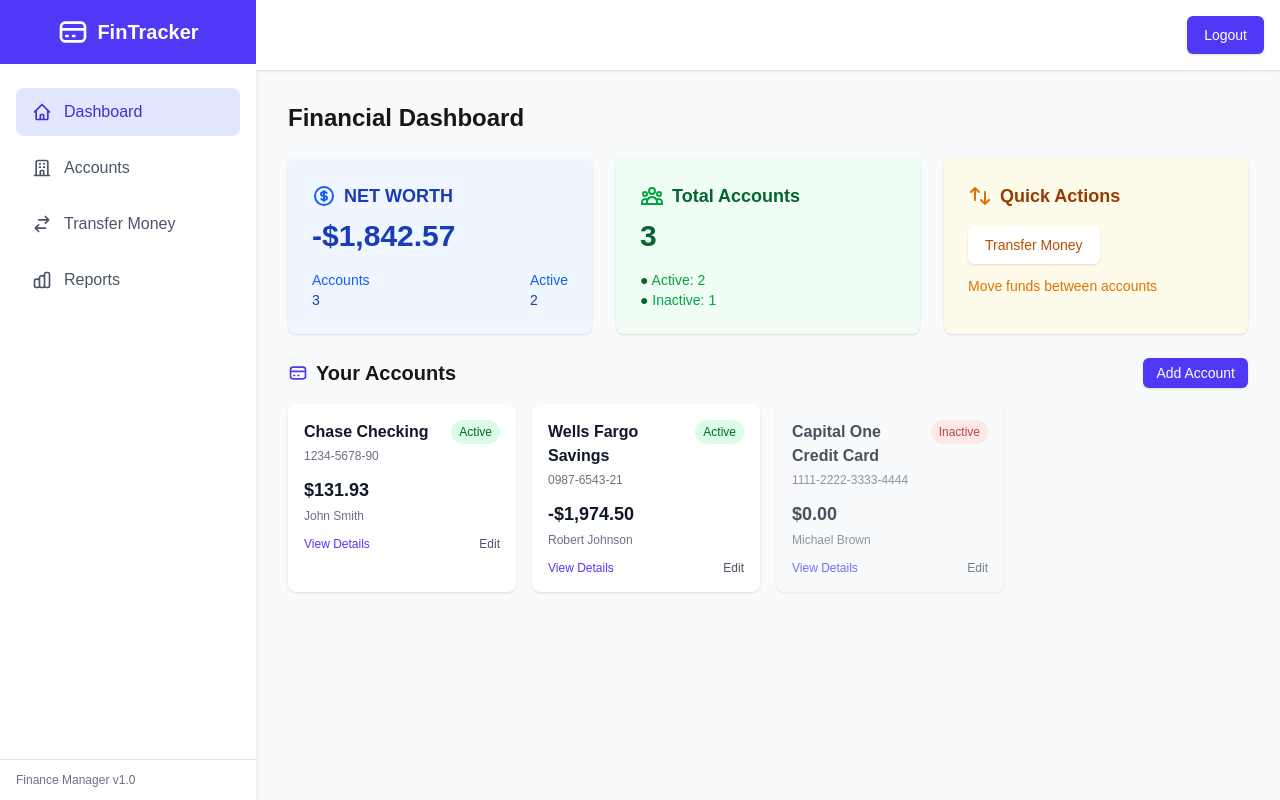
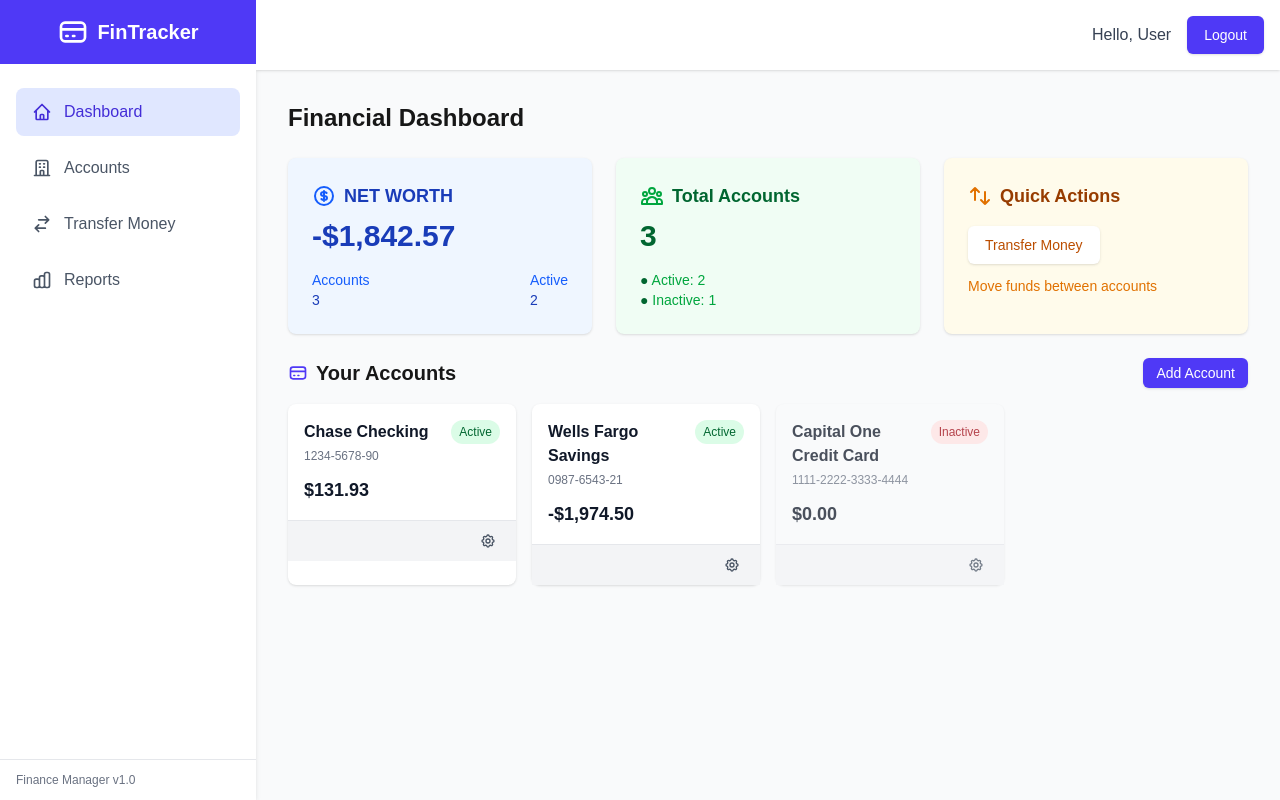
Before and after one commit to jimlove7273/fintrack, a Next.js app: page / in a window 1280 px wide. Built offline with nearby package versions, Linux system fonts and the light colour scheme.

Commit message:
Modify the UI for editing account

```diff
--- a/app/accounts/page.tsx
+++ b/app/accounts/page.tsx
@@ -114,7 +114,7 @@
                   : 'border-gray-300 bg-gray-50 opacity-75'
               }`}
             >
-              <div className="p-6">
+              <Link href={`/accounts/${account.id}`} className="block p-6">
                 <div className="flex justify-between items-start">
                   <div>
                     <h3 className="font-bold text-xl text-gray-900">
@@ -140,22 +140,28 @@
                     </p>
                   </div>
                 </div>
+              </Link>
 
-                <div className="mt-6">
-                  <div className="mt-6 flex space-x-3">
-                    <Link
-                      href={`/accounts/${account.id}`}
-                      className="flex-1 inline-flex justify-center items-center px-4 py-2 border border-transparent text-sm font-medium rounded-md shadow-sm text-white bg-indigo-600 hover:bg-indigo-700 focus:outline-none focus:ring-2 focus:ring-offset-2 focus:ring-indigo-500"
+              <div className="px-6 py-1 bg-gray-50 border-t border-gray-200">
+                <div className="flex justify-end">
+                  <Link
+                    href={`/accounts/${account.id}/edit`}
+                    className="inline-flex items-center p-2 text-gray-600 hover:text-indigo-600 rounded-md hover:bg-gray-100 focus:outline-none focus:ring-2 focus:ring-indigo-500"
+                  >
+                    <svg
+                      className="h-5 w-5"
+                      fill="none"
+                      viewBox="0 0 24 24"
+                      stroke="currentColor"
                     >
-                      View Details
-                    </Link>
-                    <Link
-                      href={`/accounts/${account.id}/edit`}
-                      className="flex-1 inline-flex justify-center items-center px-4 py-2 border border-gray-300 text-sm font-medium rounded-md shadow-sm text-gray-700 bg-white hover:bg-gray-50 focus:outline-none focus:ring-2 focus:ring-offset-2 focus:ring-indigo-500"
-                    >
-                      Edit Account
-                    </Link>
-                  </div>
+                      <path
+                        strokeLinecap="round"
+                        strokeLinejoin="round"
+                        strokeWidth={2}
+                        d="M11 5H6a2 2 0 00-2 2v11a2 2 0 002 2h11a2 2 0 002-2v-5m-1.414-9.414a2 2 0 112.828 2.828L11.828 15H9v-2.828l8.586-8.586z"
+                      />
+                    </svg>
+                  </Link>
                 </div>
               </div>
             </div>
--- a/app/layout.tsx
+++ b/app/layout.tsx
@@ -14,7 +14,7 @@
 });
 
 export const metadata: Metadata = {
-  title: 'FinTrack - Personal Bookkeeping',
+  title: 'FinTracker - Personal Bookkeeping',
   description: 'A personal bookkeeping app to track your finances',
 };
 
--- a/app/page.tsx
+++ b/app/page.tsx
@@ -157,13 +157,16 @@
             return (
               <div
                 key={account.id}
-                className={`rounded-lg shadow p-4 ${
+                className={`rounded-lg shadow ${
                   account.isActive ? 'bg-white' : 'bg-gray-50 opacity-75'
                 }`}
               >
+                <Link href={`/accounts/${account.id}`} className="block p-4">
                   <div className="flex justify-between items-start">
                     <div>
-                    <h3 className="font-bold text-gray-900">{account.name}</h3>
+                      <h3 className="font-bold text-gray-900">
+                        {account.name}
+                      </h3>
                       <p className="text-xs text-gray-500 mt-1">
                         {account.accountNumber.replace(/(\d{4})(?=\d)/g, '$1-')}
                       </p>
@@ -183,24 +186,36 @@
                     <p className="text-lg font-bold text-gray-900">
                       {formatCurrency(balance)}
                     </p>
-                  <p className="text-xs text-gray-500 mt-1">
-                    {account.contactPerson || 'No contact'}
-                  </p>
                   </div>
+                </Link>
 
-                <div className="mt-3 flex justify-between">
-                  <Link
-                    href={`/accounts/${account.id}`}
-                    className="text-indigo-600 hover:text-indigo-800 text-xs font-medium"
-                  >
-                    View Details
-                  </Link>
+                <div className="px-4 py-2 bg-gray-100 border-t border-gray-200">
+                  <div className="flex justify-end">
                     <Link
                       href={`/accounts/${account.id}/edit`}
-                    className="text-gray-600 hover:text-gray-800 text-xs font-medium"
+                      className="inline-flex items-center p-1 text-gray-600 hover:text-indigo-600 rounded-md hover:bg-gray-100 focus:outline-none focus:ring-2 focus:ring-indigo-500"
                     >
-                    Edit
+                      <svg
+                        className="h-4 w-4"
+                        fill="none"
+                        viewBox="0 0 24 24"
+                        stroke="currentColor"
+                      >
+                        <path
+                          strokeLinecap="round"
+                          strokeLinejoin="round"
+                          strokeWidth={2}
+                          d="M10.325 4.317c.426-1.756 2.924-1.756 3.35 0a1.724 1.724 0 002.573 1.066c1.543-.94 3.31.826 2.37 2.37a1.724 1.724 0 001.065 2.572c1.756.426 1.756 2.924 0 3.35a1.724 1.724 0 00-1.066 2.573c.94 1.543-.826 3.31-2.37 2.37a1.724 1.724 0 00-2.572 1.065c-.426 1.756-2.924 1.756-3.35 0a1.724 1.724 0 00-2.573-1.066c-1.543.94-3.31-.826-2.37-2.37a1.724 1.724 0 00-1.065-2.572c-1.756-.426-1.756-2.924 0-3.35a1.724 1.724 0 001.066-2.573c-.94-1.543.826-3.31 2.37-2.37.996.608 2.296.07 2.572-1.065z"
+                        />
+                        <path
+                          strokeLinecap="round"
+                          strokeLinejoin="round"
+                          strokeWidth={2}
+                          d="M15 12a3 3 0 11-6 0 3 3 0 016 0z"
+                        />
+                      </svg>
                     </Link>
+                  </div>
                 </div>
               </div>
             );
--- a/components/layout/Header.tsx
+++ b/components/layout/Header.tsx
@@ -179,12 +179,15 @@
       {/* Main content */}
       <div className="flex-1 flex flex-col overflow-hidden">
         <header className="flex justify-end items-center p-4 bg-white shadow">
+          <div className="flex items-center space-x-4">
+            <span className="text-gray-700">Hello, User</span>
             <button
               onClick={handleLogout}
               className="inline-flex items-center px-4 py-2 border border-transparent text-sm font-medium rounded-md shadow-sm text-white bg-indigo-600 hover:bg-indigo-700 focus:outline-none focus:ring-2 focus:ring-offset-2 focus:ring-indigo-500"
             >
               Logout
             </button>
+          </div>
         </header>
         <main className="flex-1 overflow-y-auto p-4">{children}</main>
       </div>
```
Also changed, not shown: 1 other file (tests, documents, lock files or other folders). Lines whose indentation alone changed are shown as unchanged.
